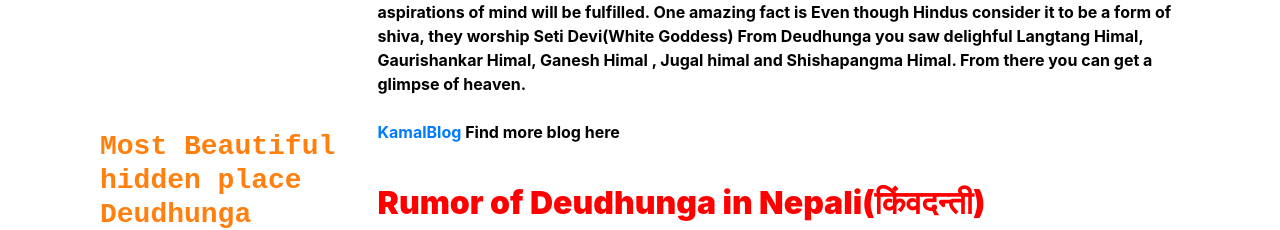
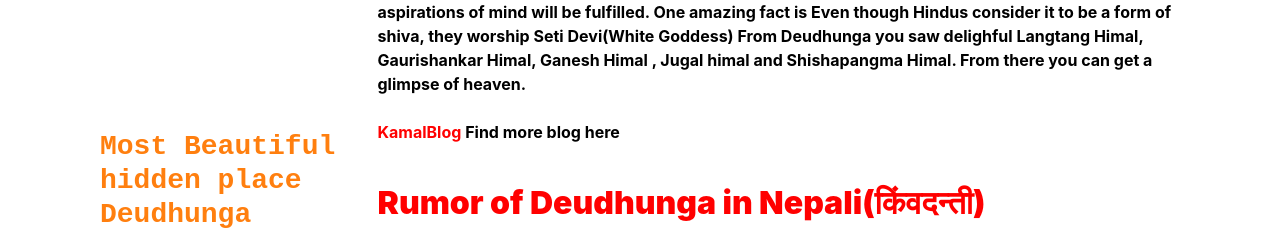
Before and after one commit to KamalAle12/kamalblog, a website: page index.html in a window 1280 px wide. Shown: the part 4320-4550 px from the top of the page. Drawn offline with nearby package versions, Linux system fonts and the light colour scheme.

Commit message:
Update index.html

```diff
--- a/index.html
+++ b/index.html
@@ -168,7 +168,7 @@
                             stone where people worship it as God. It seems like a house at the top of the mountain.Every year in the month of shrawan on full moon day as per the Nepali calender, There is a festival in the temple. Numerous people gather
                             on this occasion. According to religious beliefs, If you worship it the aspirations of mind will be fulfilled. One amazing fact is Even though Hindus consider it to be a form of shiva, they worship Seti Devi(White Goddess)
                             From Deudhunga you saw delighful Langtang Himal, Gaurishankar Himal, Ganesh Himal , Jugal himal and Shishapangma Himal. From there you can get a glimpse of heaven. <br><br>
-                            <a href="https://alekamalblog.blogspot.com/">KamalBlog</a> Find more blog here
+                            <a href="https://alekamalblog.blogspot.com/" style="color:red;">KamalBlog</a> Find more blog here
                             <br><br></p>
 
                         <h2 class="mt-0 media-heading ">Rumor of Deudhunga in Nepali(किंवदन्ती)</h2>
```
